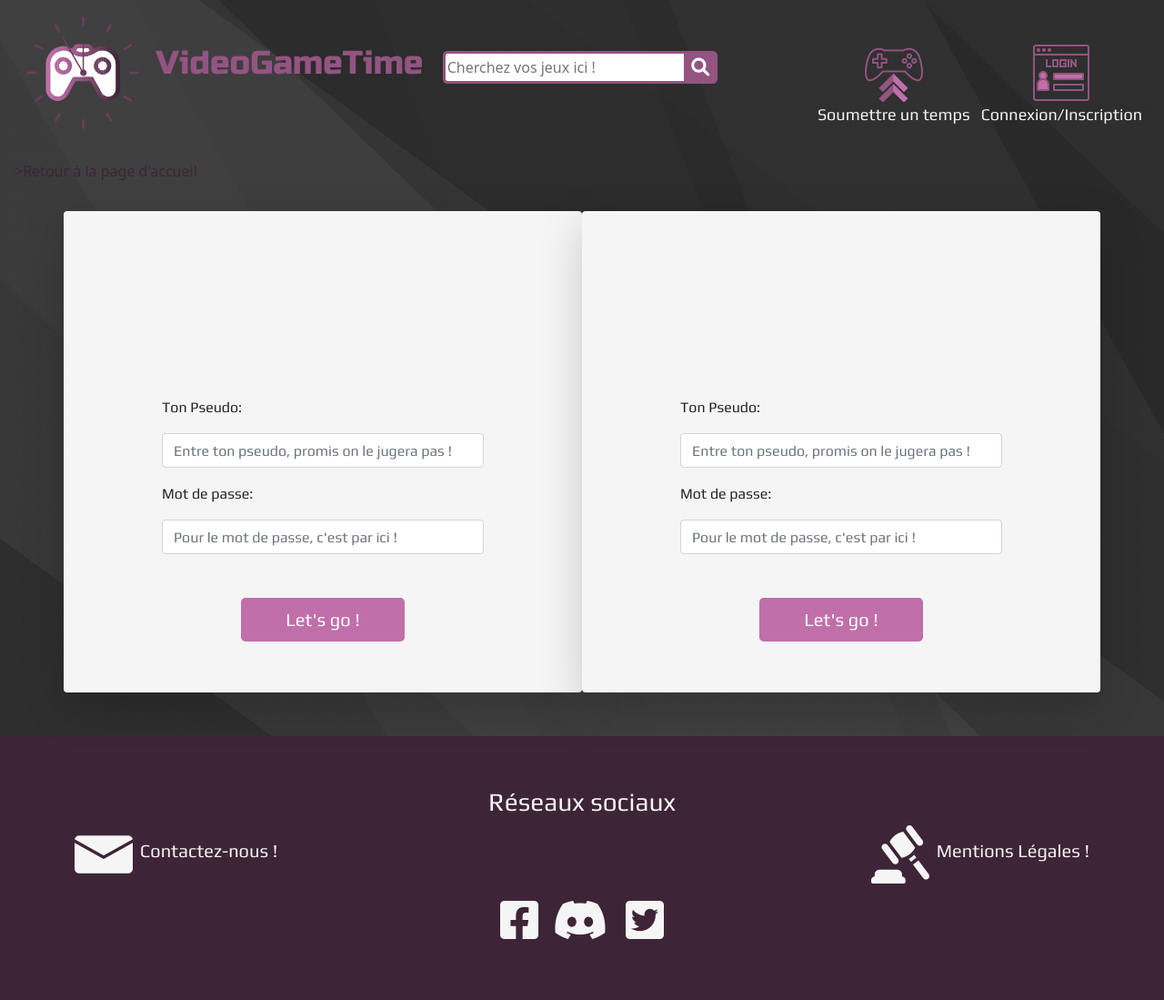
After one commit to BladeRED/vgt, a PHP site: page /login.html in a window 1280 px wide. The commit adds this page. Shown: the whole page at 91% size. Run offline with PHP 8.4, Linux system fonts and the light colour scheme.

Commit message:
refonte du site niveau design après retour Franck, début de la page de log

```diff
--- /dev/null
+++ b/login.html
@@ -0,0 +1,231 @@
+<!doctype html>
+<html lang="fr">
+<head>
+    <!-- Required meta tags -->
+    <meta charset="utf-8">
+    <meta content="width=device-width, initial-scale=1" name="viewport">
+    <!-- FONTAWESOME -->
+    <link href="assets/fontawesome/css/all.css" rel="stylesheet">
+    <!-- SCSS -->
+    <link href="assets/css/style.css" rel="stylesheet">
+    <title>VGT-VideoGameTime</title>
+</head>
+
+<body>
+
+
+<header>
+    <div class="container-fluid">
+
+        <div class="row ">
+
+            <div class="col-lg-4 logo">
+                <div class="d-flex flex-row navhead">
+                    <!-- Logo -->
+                    <img src="assets/pictures/logo.svg" class="img-fluid py-3 mx-3" style="height: 160px ;width: 160px"
+                         alt="VGT_logo">
+                    <h1 class="py-5">VideoGameTime</h1>
+                </div>
+            </div>
+
+            <div class="col-lg-4 searchbar">
+
+                <!-- Searchbar -->
+                <div class="d-flex flex-row navhead">
+                    <div class="search mt-5 mx-5 py-2 searchbar">
+                        <input type="text" class="searchTerm" placeholder="Cherchez vos jeux ici !">
+                        <button type="submit" class="searchButton">
+                            <i class="fa fa-search"></i>
+                        </button>
+                    </div>
+                </div>
+            </div>
+
+
+            <div class="col-lg-4 ">
+                <!-- Submit and Log buttons-->
+                <div class="d-flex flex-row logsubmit">
+                    <div class="col-lg-6 d-flex justify-content-end">
+                        <a href="#">
+                            <img src="assets/pictures/submit.png" class="img-fluid rounded mx-auto d-block mt-5"
+                                 style="height: 64px ;width: 64px" alt="VGT_submit">
+                            <p class="text-center"> Soumettre un temps </p>
+                        </a>
+                    </div>
+                    <div class="col-lg-6">
+                        <a href="#">
+                            <img src="assets/pictures/login.png" class="img-fluid rounded mx-auto d-block mt-5"
+                                 style="height: 64px ;width: 64px" alt="VGT_login">
+                            <p class="text-center"> Connexion/Inscription </p>
+                        </a>
+                    </div>
+
+
+                </div>
+
+            </div>
+        </div>
+    </div>
+
+</header>
+
+
+<main>
+
+    <!--Login section -->
+
+    <section>
+        <!--BREADCRUMB-->
+        <div class="mt-3 ms-3">
+            <nav aria-label="breadcrumb">
+                <ol class="breadcrumb ">
+                    <li class="breadcrumb-item active" aria-current="page"><a href="#" class="">>Retour à la page d'accueil</a></li>
+                </ol>
+            </nav>
+        </div>
+        <div class="container">
+            <div class="row">
+
+
+                <div class="container col-6 shadow-lg rounded mt-3 mb-5 py-5 bgsection2">
+
+                    <div class="row">
+
+                        <h2 class="text-center">Bienvenue !</h2>
+                        <form class = "mx-auto">
+                            <div class="form-group my-3 mx-5 px-5">
+                                <div class ="mb-4"><h3 class ="fw-bold">Déjà enregistré?</h3>
+                                    <p>Saisis tes informations de connexions</p></div>
+                                <label for="usernameInput" class="mb-3"> Ton Pseudo: </label>
+                                <input
+                                        type="text"
+                                        class="form-control log mx-auto"
+                                        id="usernameInput"
+                                        aria-describedby="usernameHelp"
+                                        placeholder="Entre ton pseudo, promis on le jugera pas !"
+                                />
+                            </div>
+                            <div class="form-group mt-3 mb-4 mx-5 px-5">
+                                <label for="passwordInput" class="mb-3">Mot de passe: </label>
+                                <input
+                                        type="password"
+                                        class="form-control log mx-auto "
+                                        id="passwordInput"
+                                        placeholder="Pour le mot de passe, c'est par ici !"
+                                />
+                            </div>
+                            <button
+                                    type="button"
+                                    class="btn btn-lg bgsection1 mx-auto mt-5 mb-2 px-5 d-flex justify-content-center text-white"
+                            >
+                                Let's go !
+                            </button>
+                        </form>
+                    </div>
+                </div>
+                <div class="container shadow-lg col-6 rounded mt-3 mb-5 py-5 bgsection2">
+                    <div class="row">
+
+                        <h2 class="text-center">Bienvenue !</h2>
+                        <form class = "mx-auto">
+                            <div class="form-group my-3 mx-5 px-5">
+                                <div class ="mb-4"><h3 class ="fw-bold">Déjà enregistré?</h3>
+                                    <p>Saisis tes informations de connexions</p></div>
+                                <label for="usernameInput" class="mb-3"> Ton Pseudo: </label>
+                                <input
+                                        type="text"
+                                        class="form-control log mx-auto"
+                                        id="usernameInput"
+                                        aria-describedby="usernameHelp"
+                                        placeholder="Entre ton pseudo, promis on le jugera pas !"
+                                />
+                            </div>
+                            <div class="form-group mt-3 mb-4 mx-5 px-5">
+                                <label for="passwordInput" class="mb-3">Mot de passe: </label>
+                                <input
+                                        type="password"
+                                        class="form-control log mx-auto "
+                                        id="passwordInput"
+                                        placeholder="Pour le mot de passe, c'est par ici !"
+                                />
+                            </div>
+                            <button
+                                    type="button"
+                                    class="btn btn-lg bgsection1 mx-auto mt-5 mb-2 px-5 d-flex justify-content-center text-white"
+                            >
+                                Let's go !
+                            </button>
+                        </form>
+                    </div>
+                </div>
+                </div>
+        </div>
+        </div>
+    </section>
+</main>
+
+
+<footer>
+    <section class="px-5 py-5 bgsection3">
+        <div class="container footercontent">
+
+
+            <h3 class="text-center mt-2 footertext2">Réseaux sociaux</h3>
+            <div class="orgfootercontent">
+                <div class="d-flex flex-row justify-content-between footercontent contacticon">
+
+                    <div class="d-flex flex-row justify-content-start footersubcontent ">
+                        <!-- Contact us and Data Policy -->
+
+                        <img src="assets/pictures/letters.png" class="img-fluid footerimg"
+                             style="max-height: 64px ; max-width: 64px" alt="VGT_contact">
+                        <a href="#">
+                            <h3 class="py-3 ms-2 footertext">
+                                Contactez-nous !
+                            </h3>
+                        </a>
+                    </div>
+
+                    <div class="d-flex flex-row justify-content-end footersubcontent">
+                        <!-- Legal mentions -->
+
+                        <img src="assets/pictures/mentions.png" class="img-fluid footerimg"
+                             style="max-height: 64px ; max-width: 64px" alt="VGT_mention">
+                        <a href="#" class="social">
+                            <h3 class="py-3 ms-2 footertext">
+                                Mentions Légales !
+                            </h3>
+                        </a>
+                    </div>
+
+                </div>
+
+                <div class="d-flex flex-row justify-content-center bgsection3 footersubcontent socialicon mt-3">
+                    <!-- Social Networks -->
+
+                    <a href="#">
+                        <i class="fa-brands fa-facebook-square fa-3x me-2"></i>
+                    </a>
+                    <a href="https://discord.gg/d95kreZjPG">
+                        <i class="fa-brands fa-discord fa-3x mx-2" style="width:64px;height:64px"></i>
+                    </a>
+                    <a href="#" class="social">
+                        <i class="fa-brands fa-twitter-square fa-3x ms-2"></i>
+                    </a>
+
+
+                </div>
+            </div>
+
+        </div>
+    </section>
+</footer>
+
+<!-- JS script contained in node_modules -->
+
+<script crossorigin="anonymous"
+        src="assets/js/bootstrap.bundle.min.js"></script>
+
+</body>
+
+</html>
--- a/scss/style.scss
+++ b/scss/style.scss
@@ -9,8 +9,22 @@ $bgcolor1: #c06faa;
 $bgcolor2: #935482;
 $bgcolor3: #6b3d5f;
 $bgcolor4: #3E2437;
-$textcolor1: #f5f5f5;
-$textcolor2: #3E2437;
+$textcolor1: #3E2437;
+$textcolor2: #f5f5f5;
+
+/* BACKGROUND */
+
+body{
+
+  background-image: linear-gradient(216deg, rgba(77, 77, 77,0.05) 0%, rgba(77, 77, 77,0.05) 25%,rgba(42, 42, 42,0.05) 25%, rgba(42, 42, 42,0.05) 38%,rgba(223, 223, 223,0.05) 38%, rgba(223, 223, 223,0.05) 75%,rgba(36, 36, 36,0.05) 75%, rgba(36, 36, 36,0.05) 100%),linear-gradient(44deg, rgba(128, 128, 128,0.05) 0%, rgba(128, 128, 128,0.05) 34%,rgba(212, 212, 212,0.05) 34%, rgba(212, 212, 212,0.05) 57%,rgba(25, 25, 25,0.05) 57%, rgba(25, 25, 25,0.05) 89%,rgba(135, 135, 135,0.05) 89%, rgba(135, 135, 135,0.05) 100%),linear-gradient(241deg, rgba(55, 55, 55,0.05) 0%, rgba(55, 55, 55,0.05) 14%,rgba(209, 209, 209,0.05) 14%, rgba(209, 209, 209,0.05) 60%,rgba(245, 245, 245,0.05) 60%, rgba(245, 245, 245,0.05) 69%,rgba(164, 164, 164,0.05) 69%, rgba(164, 164, 164,0.05) 100%),linear-gradient(249deg, rgba(248, 248, 248,0.05) 0%, rgba(248, 248, 248,0.05) 32%,rgba(148, 148, 148,0.05) 32%, rgba(148, 148, 148,0.05) 35%,rgba(202, 202, 202,0.05) 35%, rgba(202, 202, 202,0.05) 51%,rgba(181, 181, 181,0.05) 51%, rgba(181, 181, 181,0.05) 100%),linear-gradient(92deg, hsl(214,0%,11%),hsl(214,0%,11%));
+
+}
+
+.bgsection {
+
+  background: rgb(147,84,130);
+  background: linear-gradient(47deg, rgba(147,84,130,1) 0%, rgba(107,61,95,1) 53%, rgba(62,36,55,1) 100%);
+}
 
 /*Fonts */
 
@@ -22,6 +36,7 @@ $fontsizeText: 18px;
 $fontsizeH1: 36px;
 $fontsizeH2: 32px;
 $fontsizeH3: 28px;
+$fontsizeFooter: 20px;
 
 h1 {
 
@@ -34,7 +49,7 @@ h2 {
 
   font-family: "Russo One", sans-serif;
   font-size: $fontsizeH2;
-  color: $textcolor1;
+  color: $textcolor2;
 }
 
 h3 {
@@ -77,8 +92,8 @@ a:-webkit-any-link:hover {
 .footertext {
 
   font-family: "Play", sans-serif;
-  font-size: $fontsizeH3;
-  color: $textcolor1;
+  font-size: $fontsizeFooter;
+  color: $textcolor2;
 
 }
 
@@ -86,14 +101,90 @@ a:-webkit-any-link:hover {
 
   font-family: "Play", sans-serif;
   font-size: $fontsizeH3;
-  color: $textcolor1;
+  color: $textcolor2;
 
 }
 
 .footertext:hover {
 
-  color: $textcolor2 !important;
+  color: #c06faa !important;
 
+}
+
+.animfooter:hover {
+
+
+  color: #c06faa !important;
+  animation: myAnim 1s ease 0s 1 normal forwards;
+
+  .footerimg {
+
+  }
+
+}
+
+
+
+
+.btn{
+
+  font-family: "Play", sans-serif;
+
+}
+
+.log::placeholder{
+
+  font-family: "Play", sans-serif;
+
+}
+
+label{
+
+  font-family: "Play", sans-serif !important;
+
+}
+
+.fab, .fa-brands{
+
+  color: #f5f5f5 !important;
+
+}
+
+.fab, .fa-brands:hover{
+
+  color: #c06faa !important;
+  animation: myAnim 1s ease 0s 1 normal forwards;
+
+}
+
+@keyframes myAnim {
+  0% {
+    transform: scale3d(1, 1, 1);
+  }
+
+  30% {
+    transform: scale3d(1.25, 0.75, 1);
+  }
+
+  40% {
+    transform: scale3d(0.75, 1.25, 1);
+  }
+
+  50% {
+    transform: scale3d(1.15, 0.85, 1);
+  }
+
+  65% {
+    transform: scale3d(0.95, 1.05, 1);
+  }
+
+  75% {
+    transform: scale3d(1.05, 0.95, 1);
+  }
+
+  100% {
+    transform: scale3d(1, 1, 1);
+  }
 }
 
 /*Backgrounds */
@@ -106,14 +197,14 @@ a:-webkit-any-link:hover {
 
 .bgsection2 {
 
-  background: $bgcolor2 !important;
+  background: $textcolor2 !important;
 
 
 }
 
 .bgsection3 {
 
-  background: $bgcolor3 !important;
+  background: $bgcolor4 !important;
 
 
 }
@@ -202,6 +293,10 @@ a:-webkit-any-link:hover {
   transform: rotateY(180deg);
 }
 
+/* BUTTONS */
+
+
+
 /* MEDIA QUERIES */
 
 @media screen and (max-width: 1250px) {
@@ -237,6 +332,9 @@ a:-webkit-any-link:hover {
     font-size: $fontsizeText;
 
   }
+
+
+
 
   .flip-card {
     display: block;
```
Also changed, not shown: homepage.html (+8 -8 lines), template.html (added, +142 -0 lines), assets/css/style.css, 1 other file.
